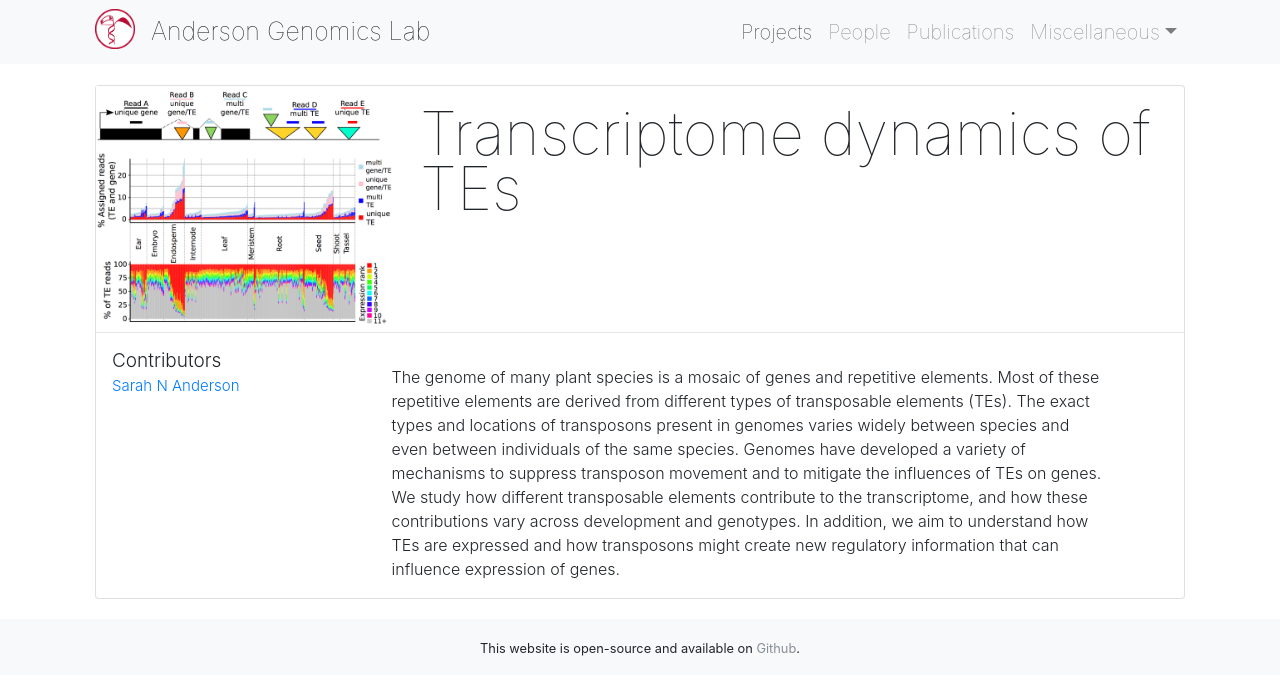
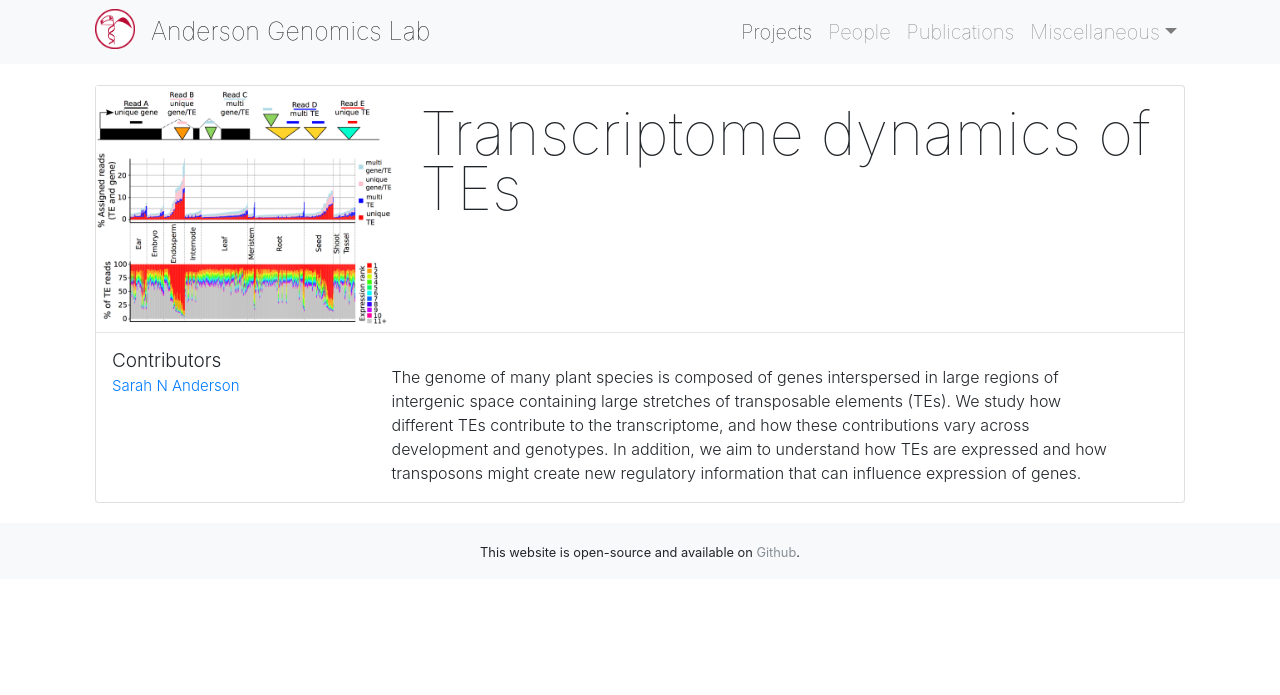
Before and after one commit to andersongenomicslab/andersongenomicslab.github.io, a Jekyll site: the page built from projects/_posts/2016-01-10-TE_regulation.md, in a window 1280 px wide. Shown: the top 695 px of the page. Built offline with Jekyll 4.4.1, drawn with Linux system fonts in a browser that asks for light colours; nearby versions of some CDN libraries; a style sheet for code colours, icons or effects is not loaded.

Commit message:
Update 2016-01-10-TE_regulation.md

```diff
--- a/projects/_posts/2016-01-10-TE_regulation.md
+++ b/projects/_posts/2016-01-10-TE_regulation.md
@@ -8,4 +8,4 @@
 link:
 ---
 
-The genome of many plant species is a mosaic of genes and repetitive elements.  Most of these repetitive elements are derived from different types of transposable elements (TEs).  The exact types and locations of transposons present in genomes varies widely between species and even between individuals of the same species.  Genomes have developed a variety of mechanisms to suppress transposon movement and to mitigate the influences of TEs on genes.  We study how different transposable elements contribute to the transcriptome, and how these contributions vary across development and genotypes.  In addition, we aim to understand how TEs are expressed and how transposons might create new regulatory information that can influence expression of genes.
+The genome of many plant species is composed of genes interspersed in large regions of intergenic space containing large stretches of transposable elements (TEs). We study how different TEs contribute to the transcriptome, and how these contributions vary across development and genotypes. In addition, we aim to understand how TEs are expressed and how transposons might create new regulatory information that can influence expression of genes.
```
